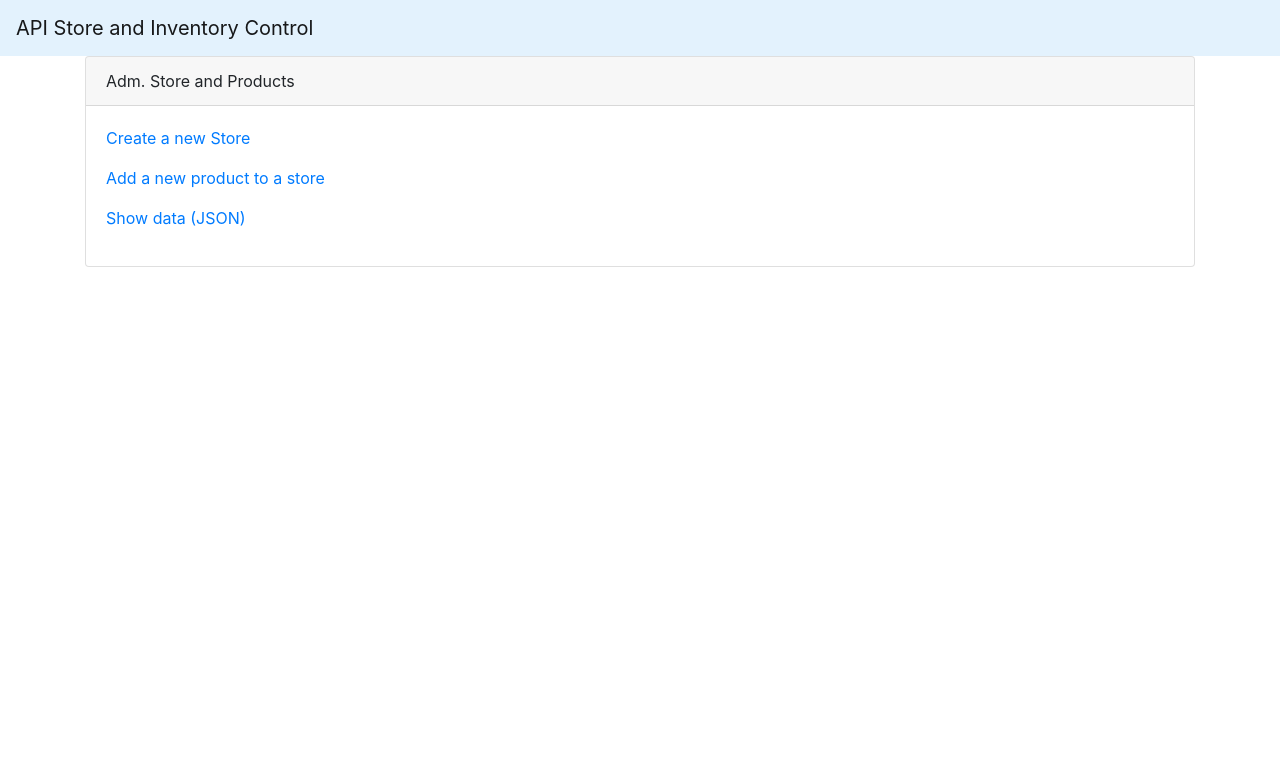
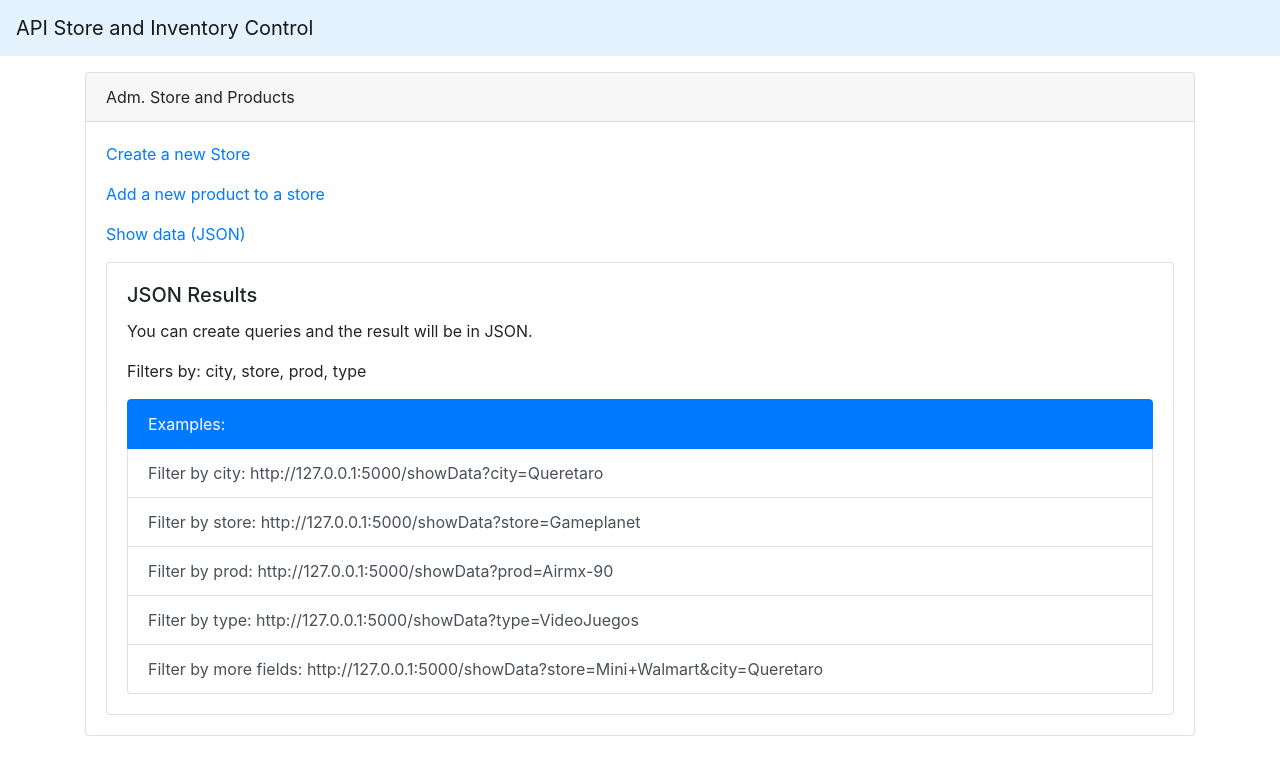
Before and after one commit to Dafloresdiaz/Inventory, a Flask app: page / in a window 1280 px wide. Shown: the top 775 px of the page. Run offline with Flask 2, Linux system fonts and the light colour scheme.

Commit message:
Change the html file

```diff
--- a/templates/index.html
+++ b/templates/index.html
@@ -16,6 +16,7 @@
       </nav>
 
     <main role="main" class="container">
+      <p></p>
       <div class="card">
         <div class="card-header">
           Adm. Store and Products
@@ -24,8 +25,23 @@
           <div class="starter-template">
             <p><a href="http://127.0.0.1:5000/createNewStore">Create a new Store</a></p>
             <p><a href="http://127.0.0.1:5000/addNewProduct" >Add a new product to a store</a></p>
-            <p><a href="http://127.0.0.1:5000/showData">Show data (JSON)</p>
-             </div>
+            <p><a href="http://127.0.0.1:5000/showData">Show data (JSON)</a></p>
+              <div class="card" style="width: rem;">
+                <div class="card-body">
+                  <h5 class="card-title">JSON Results</h5>
+                  <p class="card-text">You can create queries and the result will be in JSON.</p>
+                  <p class="card-text">Filters by: city, store, prod, type</p>
+                  <div class="list-group">
+                    <a class="list-group-item list-group-item-action active">Examples:</a>
+                    <a href="http://127.0.0.1:5000/showData?city=Queretaro" class="list-group-item list-group-item-action">Filter by city: http://127.0.0.1:5000/showData?city=Queretaro</a>
+                    <a href="http://127.0.0.1:5000/showData?store=Gameplanet" class="list-group-item list-group-item-action">Filter by store: http://127.0.0.1:5000/showData?store=Gameplanet</a>
+                    <a href="http://127.0.0.1:5000/showData?prod=Airmx-90" class="list-group-item list-group-item-action">Filter by prod: http://127.0.0.1:5000/showData?prod=Airmx-90</a>
+                    <a href="http://127.0.0.1:5000/showData?type=VideoJuegos" class="list-group-item list-group-item-action">Filter by type: http://127.0.0.1:5000/showData?type=VideoJuegos</a>
+                    <a href="http://127.0.0.1:5000/showData?store=Mini+Walmart&city=Queretaro" class="list-group-item list-group-item-action">Filter by more fields: http://127.0.0.1:5000/showData?store=Mini+Walmart&city=Queretaro </a>
+                  </div>
+                </div>
+              </div>
+          </div>
         </div>
       </div>
     </main>
```
